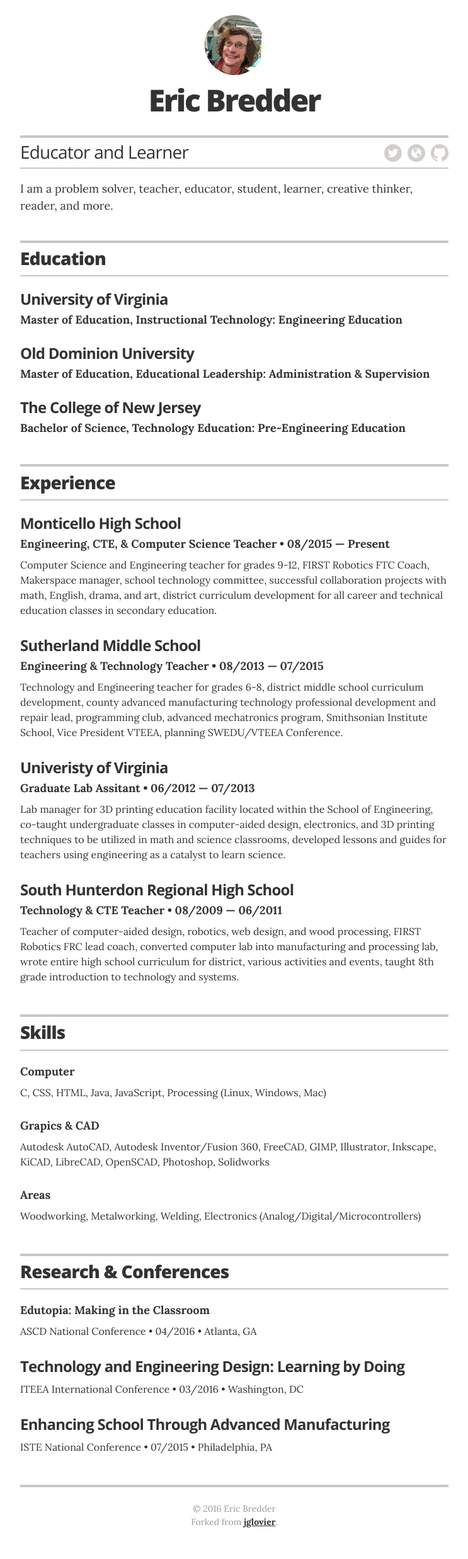
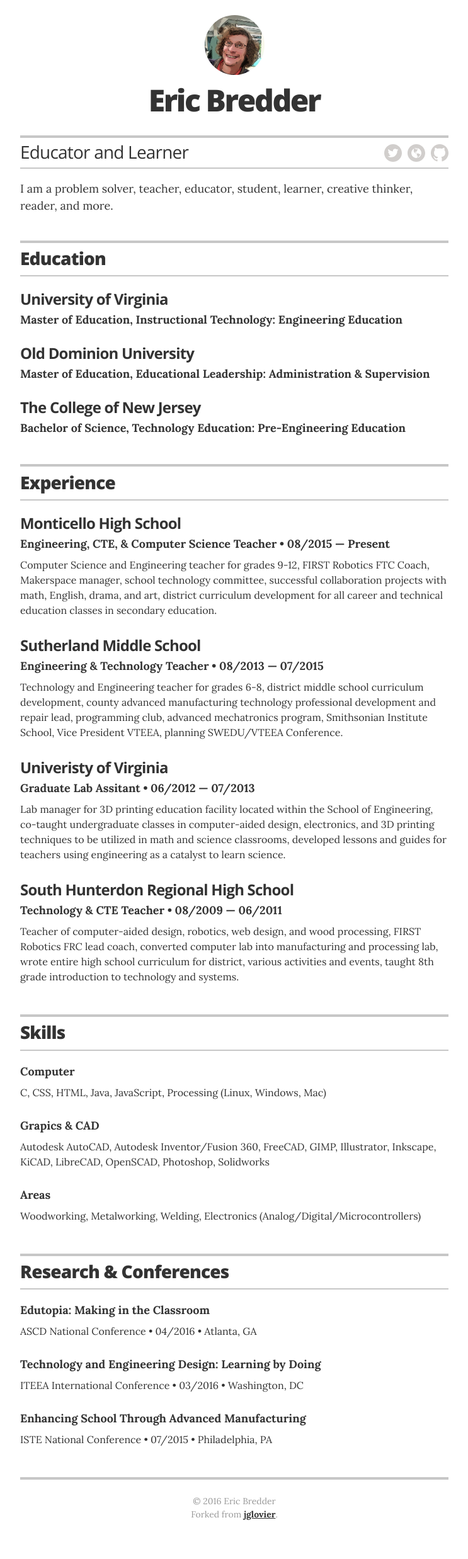
Before and after one commit to eabredder/eabredder.github.io, a Jekyll site: the page built from index.html, in a window 1280 px wide. Shown: the whole page at 63% size, without its empty margins (268-1011 px from the left). Built offline with Jekyll 4.4.1, drawn with Linux system fonts in a browser that asks for light colours.

Commit message:
Update resume.html

```diff
--- a/_layouts/resume.html
+++ b/_layouts/resume.html
@@ -192,12 +192,12 @@
         </div>
 
         <div class="resume-item">
-          <h4 class="resume-item-title" itemprop="award">Technology and Engineering Design: Learning by Doing</h4>
+          <h4 class="resume-item-details" itemprop="award">Technology and Engineering Design: Learning by Doing</h4>
           <p class="resume-item-copy">ITEEA International Conference &bull; 03/2016 &bull; Washington, DC</p>
         </div>
 
         <div class="resume-item">
-          <h4 class="resume-item-title" itemprop="award">Enhancing School Through Advanced Manufacturing</h4>
+          <h4 class="resume-item-details" itemprop="award">Enhancing School Through Advanced Manufacturing</h4>
           <p class="resume-item-copy">ISTE National Conference &bull; 07/2015 &bull; Philadelphia, PA</p>
         </div>
 
```
